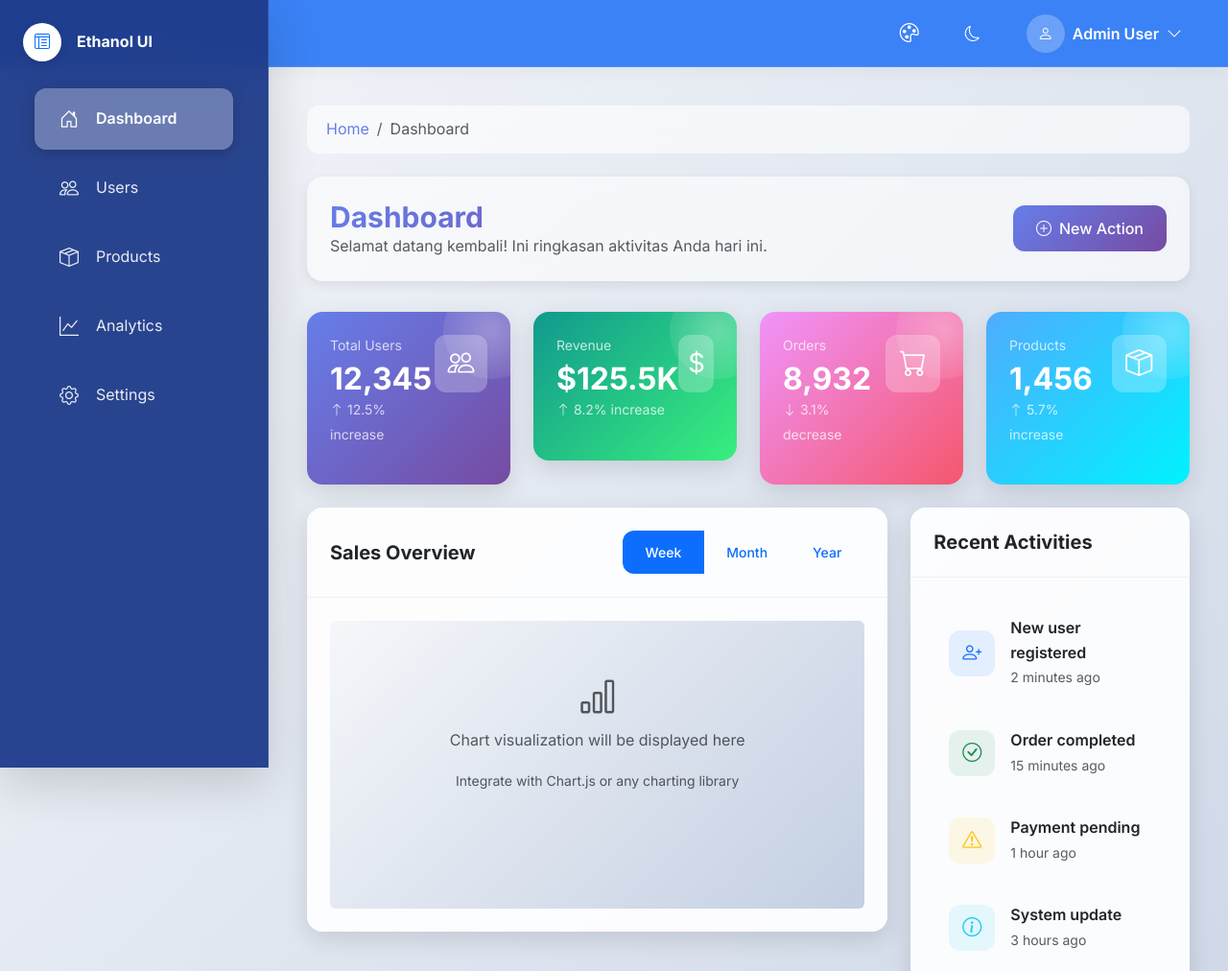
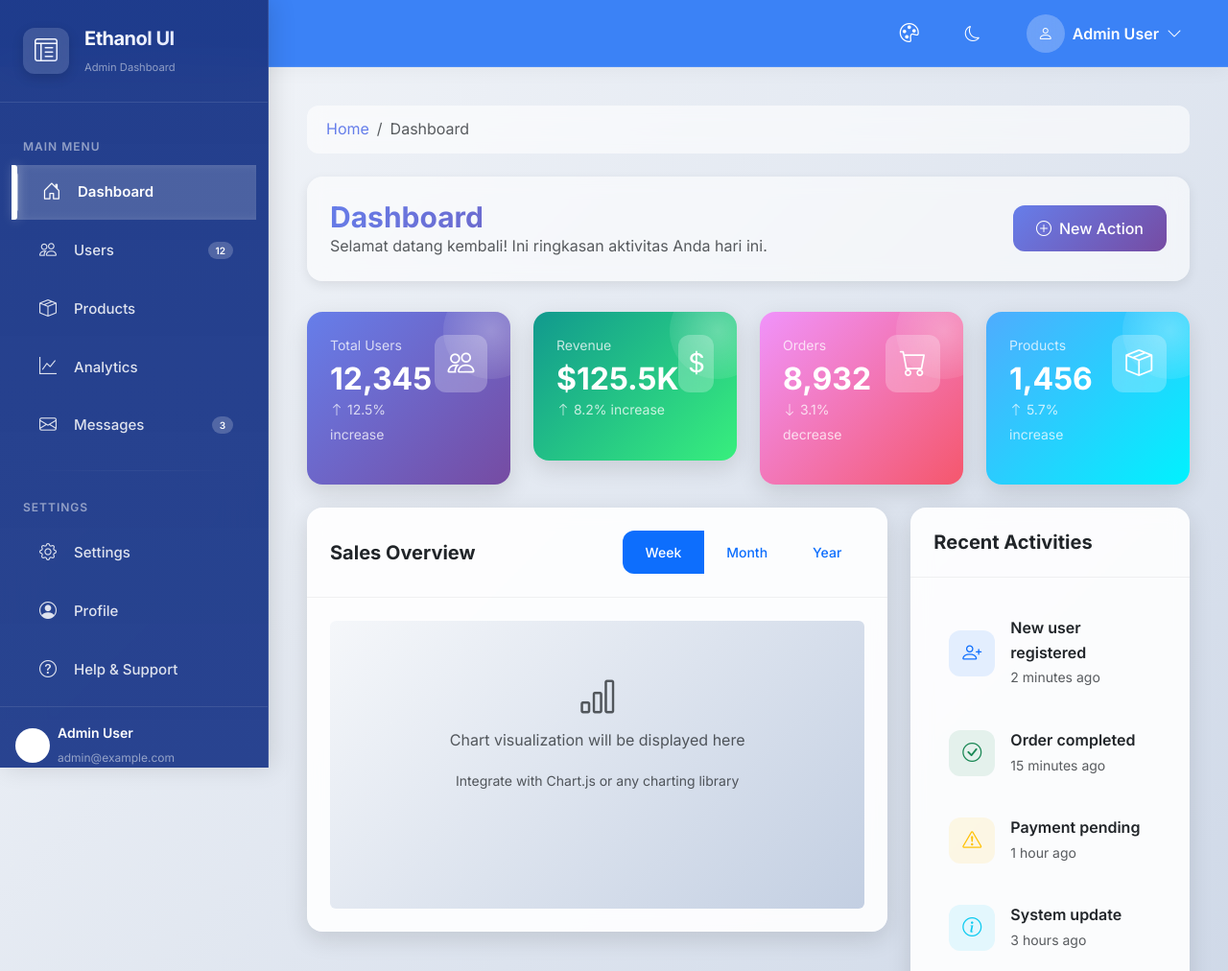
Before and after one commit to kodekita-tech/Ethanol-UI, a website: page pages/dashboard.html in a window 1280 px wide. Shown: the top 1012 px of the page at 96% size. Drawn offline with nearby package versions, Linux system fonts and the light colour scheme.

Commit message:
update sidebar

```diff
--- a/assets/css/custom.css
+++ b/assets/css/custom.css
@@ -45,45 +45,47 @@ body[data-theme="dark"] {
     transition: all var(--transition-speed);
     backdrop-filter: blur(20px);
     -webkit-backdrop-filter: blur(20px);
-    background: rgba(30, 58, 138, 0.95);
+    background: linear-gradient(180deg, rgba(30, 58, 138, 0.98) 0%, rgba(30, 58, 138, 0.95) 100%);
     border-right: 1px solid rgba(255, 255, 255, 0.1);
-    box-shadow: var(--shadow-xl);
+    box-shadow: 4px 0 24px rgba(0, 0, 0, 0.12);
     overflow-y: auto;
     overflow-x: hidden;
+    display: flex;
+    flex-direction: column;
 }
 
 body[data-theme="dark"] .sidebar {
-    background: rgba(30, 58, 138, 0.9);
+    background: linear-gradient(180deg, rgba(30, 58, 138, 0.95) 0%, rgba(30, 58, 138, 0.92) 100%);
     border-right: 1px solid rgba(255, 255, 255, 0.05);
 }
 
 /* Sidebar dengan theme color */
 .sidebar[data-sidebar-theme="blue"] {
-    background: rgba(30, 58, 138, 0.95);
+    background: linear-gradient(180deg, rgba(30, 58, 138, 0.98) 0%, rgba(30, 58, 138, 0.95) 100%);
 }
 
 .sidebar[data-sidebar-theme="purple"] {
-    background: rgba(107, 33, 168, 0.95);
+    background: linear-gradient(180deg, rgba(107, 33, 168, 0.98) 0%, rgba(107, 33, 168, 0.95) 100%);
 }
 
 .sidebar[data-sidebar-theme="green"] {
-    background: rgba(22, 101, 52, 0.95);
+    background: linear-gradient(180deg, rgba(22, 101, 52, 0.98) 0%, rgba(22, 101, 52, 0.95) 100%);
 }
 
 .sidebar[data-sidebar-theme="orange"] {
-    background: rgba(194, 65, 12, 0.95);
+    background: linear-gradient(180deg, rgba(194, 65, 12, 0.98) 0%, rgba(194, 65, 12, 0.95) 100%);
 }
 
 .sidebar[data-sidebar-theme="red"] {
-    background: rgba(153, 27, 27, 0.95);
+    background: linear-gradient(180deg, rgba(153, 27, 27, 0.98) 0%, rgba(153, 27, 27, 0.95) 100%);
 }
 
 .sidebar[data-sidebar-theme="teal"] {
-    background: rgba(15, 118, 110, 0.95);
+    background: linear-gradient(180deg, rgba(15, 118, 110, 0.98) 0%, rgba(15, 118, 110, 0.95) 100%);
 }
 
 .sidebar[data-sidebar-theme="indigo"] {
-    background: rgba(67, 56, 202, 0.95);
+    background: linear-gradient(180deg, rgba(67, 56, 202, 0.98) 0%, rgba(67, 56, 202, 0.95) 100%);
 }
 
 .sidebar.collapsed {
@@ -94,65 +96,195 @@ body[data-theme="dark"] .sidebar {
     width: 6px;
 }
 
+.sidebar::-webkit-scrollbar-track {
+    background: transparent;
+}
+
 .sidebar::-webkit-scrollbar-thumb {
     background: rgba(255, 255, 255, 0.2);
     border-radius: 3px;
+    transition: background var(--transition-speed);
+}
+
+.sidebar::-webkit-scrollbar-thumb:hover {
+    background: rgba(255, 255, 255, 0.3);
+}
+
+/* Sidebar Brand/Logo Area */
+.sidebar-brand {
+    padding: 1.5rem;
+    border-bottom: 1px solid rgba(255, 255, 255, 0.1);
+    margin-bottom: 1rem;
+}
+
+.sidebar-brand-logo {
+    width: 48px;
+    height: 48px;
+    border-radius: 12px;
+    background: rgba(255, 255, 255, 0.15);
+    backdrop-filter: blur(10px);
+    display: flex;
+    align-items: center;
+    justify-content: center;
+    box-shadow: 0 4px 12px rgba(0, 0, 0, 0.15);
+    transition: all var(--transition-speed);
+}
+
+.sidebar-brand-logo:hover {
+    transform: scale(1.05) rotate(5deg);
+    background: rgba(255, 255, 255, 0.2);
+}
+
+.sidebar-brand-logo i {
+    font-size: 1.5rem;
+    background: linear-gradient(135deg, #ffffff 0%, #e0e7ff 100%);
+    -webkit-background-clip: text;
+    -webkit-text-fill-color: transparent;
+    background-clip: text;
+}
+
+.sidebar-brand-text {
+    font-size: 1.25rem;
+    font-weight: 700;
+    letter-spacing: -0.5px;
+    background: linear-gradient(135deg, #ffffff 0%, #e0e7ff 100%);
+    -webkit-background-clip: text;
+    -webkit-text-fill-color: transparent;
+    background-clip: text;
+}
+
+/* Sidebar Navigation */
+.sidebar .nav {
+    padding: 0.5rem 0;
+    flex: 1;
 }
 
 .sidebar .nav-link {
-    padding: 1rem 1.5rem;
-    color: rgba(255, 255, 255, 0.9);
-    border-radius: var(--border-radius-sm);
-    margin: 0.25rem 0.75rem;
+    padding: 0.875rem 1.5rem;
+    color: rgba(255, 255, 255, 0.85);
+    border-radius: 0;
+    margin: 0.125rem 0.75rem;
     transition: all var(--transition-speed);
     display: flex;
     align-items: center;
     gap: 1rem;
     position: relative;
-    overflow: hidden;
+    overflow: visible;
+    font-weight: 500;
+    font-size: 0.9375rem;
+    border-left: 3px solid transparent;
 }
 
 .sidebar .nav-link::before {
     content: '';
     position: absolute;
+    left: 0;
     top: 0;
-    left: -100%;
-    width: 100%;
-    height: 100%;
-    background: linear-gradient(90deg, transparent, rgba(255, 255, 255, 0.1), transparent);
-    transition: left 0.5s;
+    bottom: 0;
+    width: 3px;
+    background: rgba(255, 255, 255, 0.8);
+    transform: scaleY(0);
+    transition: transform var(--transition-speed);
+    border-radius: 0 3px 3px 0;
 }
 
-.sidebar .nav-link:hover::before {
-    left: 100%;
+.sidebar .nav-link::after {
+    content: '';
+    position: absolute;
+    left: 0;
+    top: 50%;
+    transform: translateY(-50%);
+    width: 4px;
+    height: 0;
+    background: rgba(255, 255, 255, 0.3);
+    border-radius: 0 2px 2px 0;
+    transition: height var(--transition-speed);
 }
 
 .sidebar .nav-link:hover {
     color: #ffffff;
-    background: rgba(255, 255, 255, 0.15);
-    transform: translateX(8px);
-    box-shadow: 0 4px 12px rgba(0, 0, 0, 0.15);
+    background: rgba(255, 255, 255, 0.1);
+    transform: translateX(4px);
+    border-left-color: rgba(255, 255, 255, 0.5);
+    padding-left: 1.75rem;
+}
+
+.sidebar .nav-link:hover::before {
+    transform: scaleY(1);
+}
+
+.sidebar .nav-link:hover::after {
+    height: 60%;
 }
 
 .sidebar[data-sidebar-theme] .nav-link:hover {
-    background: rgba(255, 255, 255, 0.2);
+    background: rgba(255, 255, 255, 0.12);
 }
 
 .sidebar .nav-link.active {
     color: #ffffff;
     font-weight: 600;
-    background: rgba(255, 255, 255, 0.25);
-    box-shadow: 0 4px 16px rgba(0, 0, 0, 0.2);
+    background: rgba(255, 255, 255, 0.15);
+    border-left-color: #ffffff;
+    box-shadow: inset 4px 0 8px rgba(255, 255, 255, 0.1);
+    padding-left: 1.75rem;
+}
+
+.sidebar .nav-link.active::before {
+    transform: scaleY(1);
+    background: #ffffff;
+    box-shadow: 0 0 12px rgba(255, 255, 255, 0.5);
+}
+
+.sidebar .nav-link.active::after {
+    height: 70%;
+    background: rgba(255, 255, 255, 0.4);
 }
 
 .sidebar[data-sidebar-theme] .nav-link.active {
-    background: rgba(255, 255, 255, 0.3);
+    background: rgba(255, 255, 255, 0.18);
 }
 
 .sidebar .nav-link i {
-    width: 24px;
+    width: 22px;
     text-align: center;
-    font-size: 1.25rem;
+    font-size: 1.125rem;
+    transition: all var(--transition-speed);
+    flex-shrink: 0;
+}
+
+.sidebar .nav-link:hover i,
+.sidebar .nav-link.active i {
+    transform: scale(1.1);
+}
+
+/* Sidebar Badge/Notification */
+.sidebar .nav-link .badge {
+    margin-left: auto;
+    font-size: 0.625rem;
+    padding: 0.25rem 0.5rem;
+    background: rgba(255, 255, 255, 0.2);
+    color: #ffffff;
+    border-radius: 10px;
+    font-weight: 600;
+}
+
+/* Sidebar Divider */
+.sidebar-divider {
+    height: 1px;
+    background: linear-gradient(90deg, transparent, rgba(255, 255, 255, 0.2), transparent);
+    margin: 1rem 1.5rem;
+    border: none;
+}
+
+/* Sidebar Section Label */
+.sidebar-section-label {
+    padding: 0.75rem 1.5rem 0.5rem;
+    font-size: 0.75rem;
+    font-weight: 600;
+    text-transform: uppercase;
+    letter-spacing: 1px;
+    color: rgba(255, 255, 255, 0.5);
 }
 
 /* Topbar Styles - Modern Glass */
--- a/pages/dashboard.html
+++ b/pages/dashboard.html
@@ -107,43 +107,94 @@
 
     <!-- Sidebar -->
     <aside class="sidebar" data-sidebar-theme="blue">
-      <div class="p-4">
-        <div class="d-flex align-items-center mb-4">
-          <div
-            class="rounded-circle bg-white d-flex align-items-center justify-content-center me-3"
-            style="
-              width: 40px;
-              height: 40px;
-              box-shadow: 0 4px 12px rgba(0, 0, 0, 0.1);
-            "
+      <!-- Sidebar Brand -->
+      <div class="sidebar-brand">
+        <div class="d-flex align-items-center">
+          <div class="sidebar-brand-logo me-3">
+            <i class="bi bi-layout-text-window-reverse"></i>
+          </div>
+          <div>
+            <div class="sidebar-brand-text">Ethanol UI</div>
+            <small
+              class="text-white-50"
+              style="font-size: 0.7rem; font-weight: 400"
+              >Admin Dashboard</small
             >
-            <i class="bi bi-layout-text-window-reverse text-primary"></i>
           </div>
-          <span class="text-white fw-bold">Ethanol UI</span>
+        </div>
       </div>
 
+      <!-- Sidebar Navigation -->
       <nav class="nav flex-column">
+        <div class="sidebar-section-label">Main Menu</div>
+
         <a class="nav-link active" href="dashboard.html">
           <i class="bi bi-house-door"></i>
           <span>Dashboard</span>
         </a>
+
         <a class="nav-link" href="#">
           <i class="bi bi-people"></i>
           <span>Users</span>
+          <span class="badge">12</span>
         </a>
+
         <a class="nav-link" href="#">
           <i class="bi bi-box-seam"></i>
           <span>Products</span>
         </a>
+
         <a class="nav-link" href="#">
           <i class="bi bi-graph-up"></i>
           <span>Analytics</span>
         </a>
+
+        <a class="nav-link" href="#">
+          <i class="bi bi-envelope"></i>
+          <span>Messages</span>
+          <span class="badge">3</span>
+        </a>
+
+        <hr class="sidebar-divider" />
+
+        <div class="sidebar-section-label">Settings</div>
+
         <a class="nav-link" href="#">
           <i class="bi bi-gear"></i>
           <span>Settings</span>
         </a>
+
+        <a class="nav-link" href="#">
+          <i class="bi bi-person-circle"></i>
+          <span>Profile</span>
+        </a>
+
+        <a class="nav-link" href="#">
+          <i class="bi bi-question-circle"></i>
+          <span>Help & Support</span>
+        </a>
       </nav>
+
+      <!-- Sidebar Footer -->
+      <div class="mt-auto p-3 border-top border-white border-opacity-10">
+        <div class="d-flex align-items-center">
+          <div class="flex-shrink-0">
+            <div
+              class="rounded-circle bg-white bg-opacity-20 d-flex align-items-center justify-content-center"
+              style="width: 36px; height: 36px"
+            >
+              <i class="bi bi-person text-white"></i>
+            </div>
+          </div>
+          <div class="flex-grow-1 ms-2">
+            <div class="text-white fw-semibold" style="font-size: 0.875rem">
+              Admin User
+            </div>
+            <small class="text-white-50" style="font-size: 0.75rem"
+              >admin@example.com</small
+            >
+          </div>
+        </div>
       </div>
     </aside>
 
```
Lines whose indentation alone changed are shown as unchanged.
